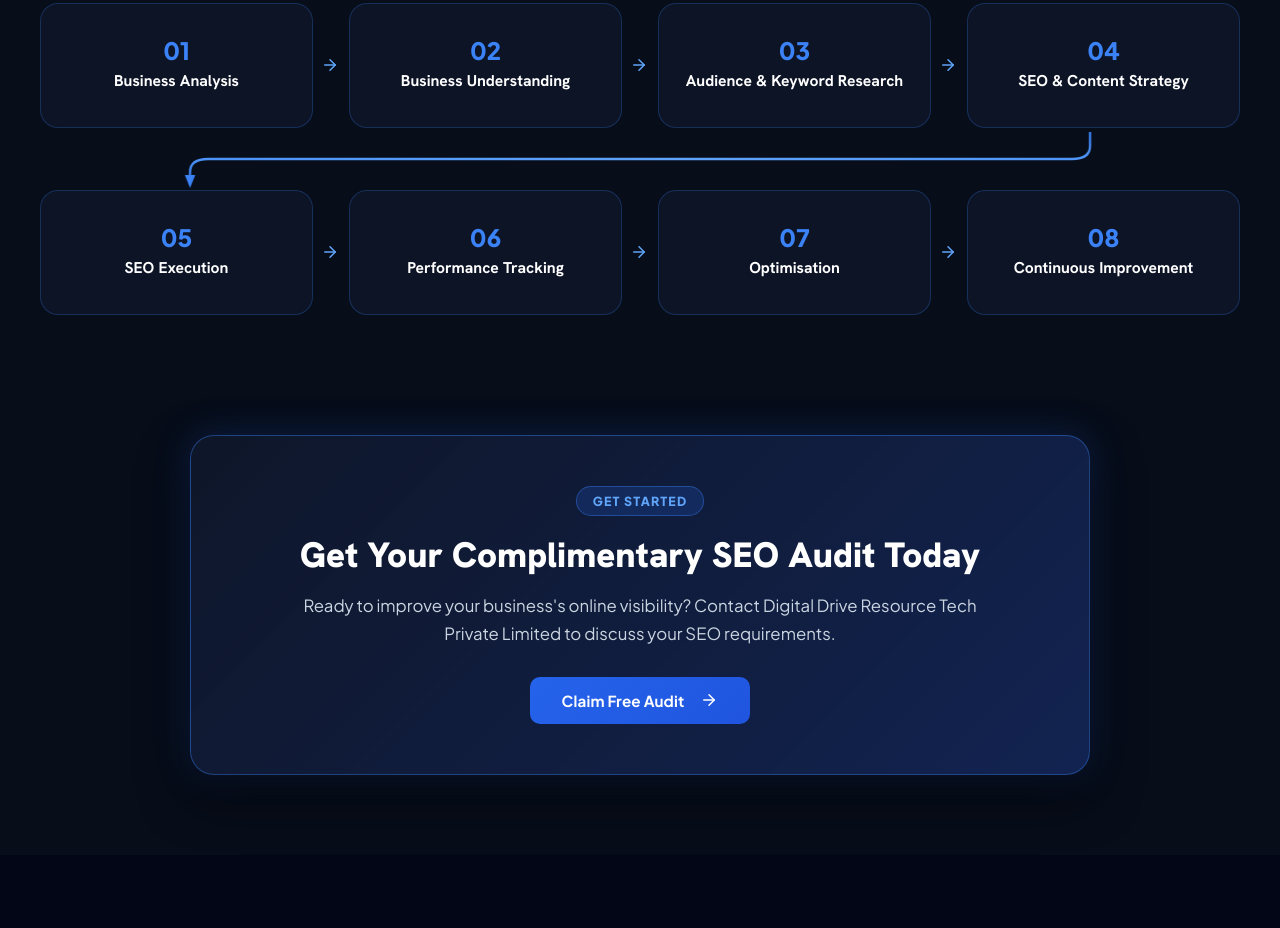
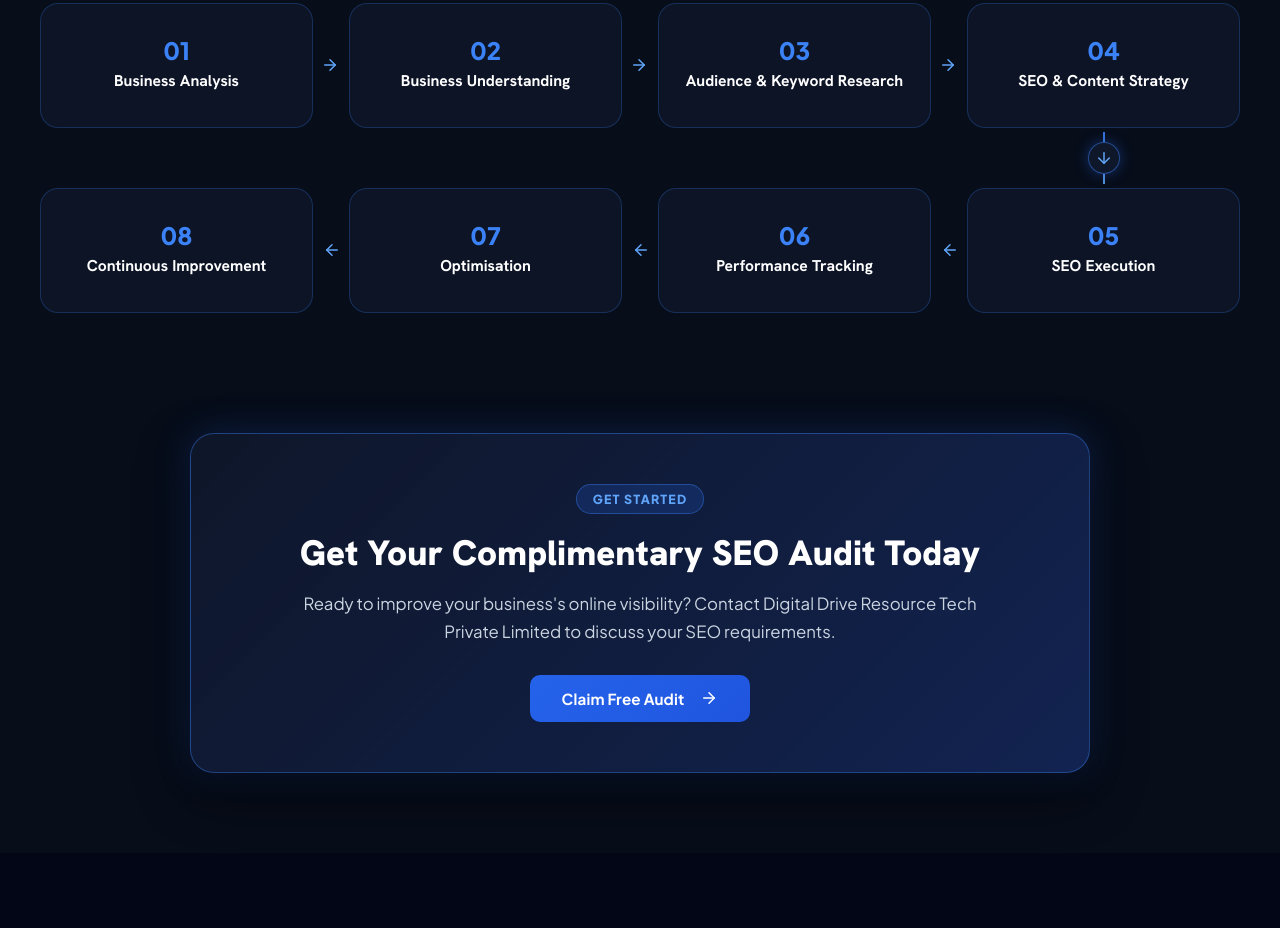
Before and after one commit to rkaushal1130/digitaldrivetech, a React (Create React App) app: page /seo in a window 1280 px wide. Shown: the part 3140-4068 px from the top of the page. Built offline with nearby package versions, Linux system fonts and the light colour scheme; no server answers.

Commit message:
Update SEO process snake flow: step 5 under 4, step 6 left of 5, step 7 left of 6, step 8 left of 7

```diff
--- a/src/pages/SEO.css
+++ b/src/pages/SEO.css
@@ -462,6 +462,14 @@
   line-height: 1.4;
 }
 
+.seo-arrow-mobile {
+  display: none;
+}
+
+.seo-arrow-desktop {
+  display: block;
+}
+
 .seo-step-arrow-right {
   position: absolute;
   right: -27px;
@@ -475,25 +483,80 @@
   pointer-events: none;
 }
 
-.seo-process-bridge {
-  position: relative;
-  height: 54px;
-  margin: 4px 0;
+.seo-step-arrow-reverse {
+  position: absolute;
+  left: -27px;
+  top: 50%;
+  transform: translateY(-50%);
+  color: #60a5fa;
+  display: flex;
+  align-items: center;
+  justify-content: center;
+  z-index: 3;
+  pointer-events: none;
 }
 
-.seo-bridge-container {
+.seo-process-turn-row {
+  display: grid;
+  grid-template-columns: repeat(4, 1fr);
+  gap: 36px;
+  height: 52px;
+  margin: 4px 0;
+  position: relative;
+}
+
+.seo-turn-connector {
+  grid-column: 4;
+  display: flex;
+  align-items: center;
+  justify-content: center;
+  position: relative;
+  height: 100%;
+}
+
+.seo-turn-line {
   position: absolute;
   top: 0;
   bottom: 0;
-  left: 12.5%;
-  right: 12.5%;
+  left: 50%;
+  width: 2px;
+  transform: translateX(-50%);
+  background: linear-gradient(180deg, #3b82f6, #60a5fa);
+  opacity: 0.85;
 }
 
-.seo-bridge-svg {
-  width: 100%;
-  height: 100%;
-  display: block;
-  overflow: visible;
+.seo-turn-arrow-badge {
+  position: relative;
+  z-index: 2;
+  width: 32px;
+  height: 32px;
+  border-radius: 50%;
+  background: #0f172a;
+  border: 1px solid rgba(59, 130, 246, 0.5);
+  color: #60a5fa;
+  display: flex;
+  align-items: center;
+  justify-content: center;
+  box-shadow: 0 0 14px rgba(37, 99, 235, 0.4);
+}
+
+@media (min-width: 769px) {
+  .seo-process-row-reverse .seo-process-step-card[data-step="05"] {
+    grid-column: 4;
+    grid-row: 1;
+  }
+  .seo-process-row-reverse .seo-process-step-card[data-step="06"] {
+    grid-column: 3;
+    grid-row: 1;
+  }
+  .seo-process-row-reverse .seo-process-step-card[data-step="07"] {
+    grid-column: 2;
+    grid-row: 1;
+  }
+  .seo-process-row-reverse .seo-process-step-card[data-step="08"] {
+    grid-column: 1;
+    grid-row: 1;
+  }
 }
 
 /* CTA */
@@ -561,6 +624,27 @@
   .seo-services-grid {
     grid-template-columns: 1fr;
   }
+
+  .seo-process-row,
+  .seo-process-turn-row {
+    gap: 20px;
+  }
+
+  .seo-process-step-card {
+    padding: 20px 12px;
+  }
+
+  .seo-process-step-card h4 {
+    font-size: 0.88rem;
+  }
+
+  .seo-step-arrow-right {
+    right: -16px;
+  }
+
+  .seo-step-arrow-reverse {
+    left: -16px;
+  }
 }
 
 @media (max-width: 768px) {
@@ -583,32 +667,39 @@
 
   .seo-process-row {
     grid-template-columns: 1fr;
-    gap: 20px;
+    gap: 16px;
   }
 
-  .seo-step-arrow-right {
-    position: static;
-    transform: rotate(90deg);
-    margin: 8px auto 0;
-  }
-
-  .seo-process-bridge {
-    height: 36px;
-    margin: 8px 0;
-    display: flex;
-    align-items: center;
-    justify-content: center;
-  }
-
-  .seo-bridge-container {
+  .seo-arrow-desktop {
     display: none;
   }
 
-  .seo-process-bridge::after {
-    content: '↓';
-    color: #60a5fa;
-    font-size: 1.4rem;
-    font-weight: 700;
+  .seo-arrow-mobile {
+    display: block;
+  }
+
+  .seo-step-arrow-right,
+  .seo-step-arrow-reverse {
+    position: static;
+    transform: none;
+    margin: 12px auto 0;
+  }
+
+  .seo-process-turn-row {
+    display: flex;
+    justify-content: center;
+    align-items: center;
+    height: 36px;
+    margin: 6px 0;
+  }
+
+  .seo-turn-connector {
+    grid-column: auto;
+    width: 100%;
+  }
+
+  .seo-turn-line {
+    display: none;
   }
 
   .seo-cta-card {
--- a/src/pages/SEO.jsx
+++ b/src/pages/SEO.jsx
@@ -10,6 +10,8 @@ import {
   FileText,
   CheckCircle2,
   ArrowRight,
+  ArrowLeft,
+  ArrowDown,
   MapPin,
   Layers,
   Eye,
@@ -48,7 +50,7 @@ export default function SEO() {
     },
     {
       id: 4,
-      icon: <Settings2Icon size={24} />,
+      icon: <Layers size={24} />,
       title: 'Technical Optimization',
       description:
         'Technical optimization helps search engines to access, navigate, and understand your website effortlessly.',
@@ -306,69 +308,42 @@ export default function SEO() {
           </div>
 
           <div className="seo-process-wrapper">
-            {/* ROW 1: Steps 01 to 04 */}
+            {/* ROW 1: Steps 01 to 04 (Left to Right) */}
             <div className="seo-process-row">
               {row1Steps.map((step, idx) => (
-                <div key={step.num} className="seo-process-step-card">
+                <div key={step.num} className="seo-process-step-card" data-step={step.num}>
                   <div className="seo-step-num">{step.num}</div>
                   <h4>{step.title}</h4>
                   {idx < row1Steps.length - 1 && (
                     <div className="seo-step-arrow-right">
-                      <ArrowRight size={18} />
+                      <ArrowRight size={18} className="seo-arrow-desktop" />
+                      <ArrowDown size={18} className="seo-arrow-mobile" />
                     </div>
                   )}
                 </div>
               ))}
             </div>
 
-            {/* S-CONNECTOR: CONNECTS STEP 04 DOWN & ACROSS TO STEP 05 */}
-            <div className="seo-process-bridge">
-              <div className="seo-bridge-container">
-                <svg
-                  className="seo-bridge-svg"
-                  viewBox="0 0 1000 54"
-                  preserveAspectRatio="none"
-                  fill="none"
-                  xmlns="http://www.w3.org/2000/svg"
-                >
-                  <defs>
-                    <linearGradient id="bridgeGradient" x1="100%" y1="0%" x2="0%" y2="100%">
-                      <stop offset="0%" stopColor="#3b82f6" />
-                      <stop offset="50%" stopColor="#60a5fa" />
-                      <stop offset="100%" stopColor="#3b82f6" />
-                    </linearGradient>
-                    <marker
-                      id="bridgeArrow"
-                      viewBox="0 0 10 10"
-                      refX="5"
-                      refY="5"
-                      markerWidth="6"
-                      markerHeight="6"
-                      orient="auto"
-                    >
-                      <path d="M 0 1 L 9 5 L 0 9 z" fill="#3b82f6" />
-                    </marker>
-                  </defs>
-                  <path
-                    d="M 1000 0 L 1000 14 Q 1000 27 980 27 L 20 27 Q 0 27 0 40 L 0 50"
-                    stroke="url(#bridgeGradient)"
-                    strokeWidth="2.5"
-                    fill="none"
-                    markerEnd="url(#bridgeArrow)"
-                  />
-                </svg>
+            {/* CONNECTOR: Step 04 connects DOWN to Step 05 */}
+            <div className="seo-process-turn-row">
+              <div className="seo-turn-connector">
+                <div className="seo-turn-line"></div>
+                <div className="seo-turn-arrow-badge">
+                  <ArrowDown size={18} />
+                </div>
               </div>
             </div>
 
-            {/* ROW 2: Steps 05 to 08 */}
-            <div className="seo-process-row">
+            {/* ROW 2: Steps 05 to 08 (5 under 4, 6 left to 5, 7 left to 6, 8 left to 7) */}
+            <div className="seo-process-row seo-process-row-reverse">
               {row2Steps.map((step, idx) => (
-                <div key={step.num} className="seo-process-step-card">
+                <div key={step.num} className="seo-process-step-card" data-step={step.num}>
                   <div className="seo-step-num">{step.num}</div>
                   <h4>{step.title}</h4>
                   {idx < row2Steps.length - 1 && (
-                    <div className="seo-step-arrow-right">
-                      <ArrowRight size={18} />
+                    <div className="seo-step-arrow-reverse">
+                      <ArrowLeft size={18} className="seo-arrow-desktop" />
+                      <ArrowDown size={18} className="seo-arrow-mobile" />
                     </div>
                   )}
                 </div>
@@ -400,7 +375,3 @@ export default function SEO() {
     </div>
   );
 }
-
-function Settings2Icon(props) {
-  return <Layers {...props} />;
-}
```
